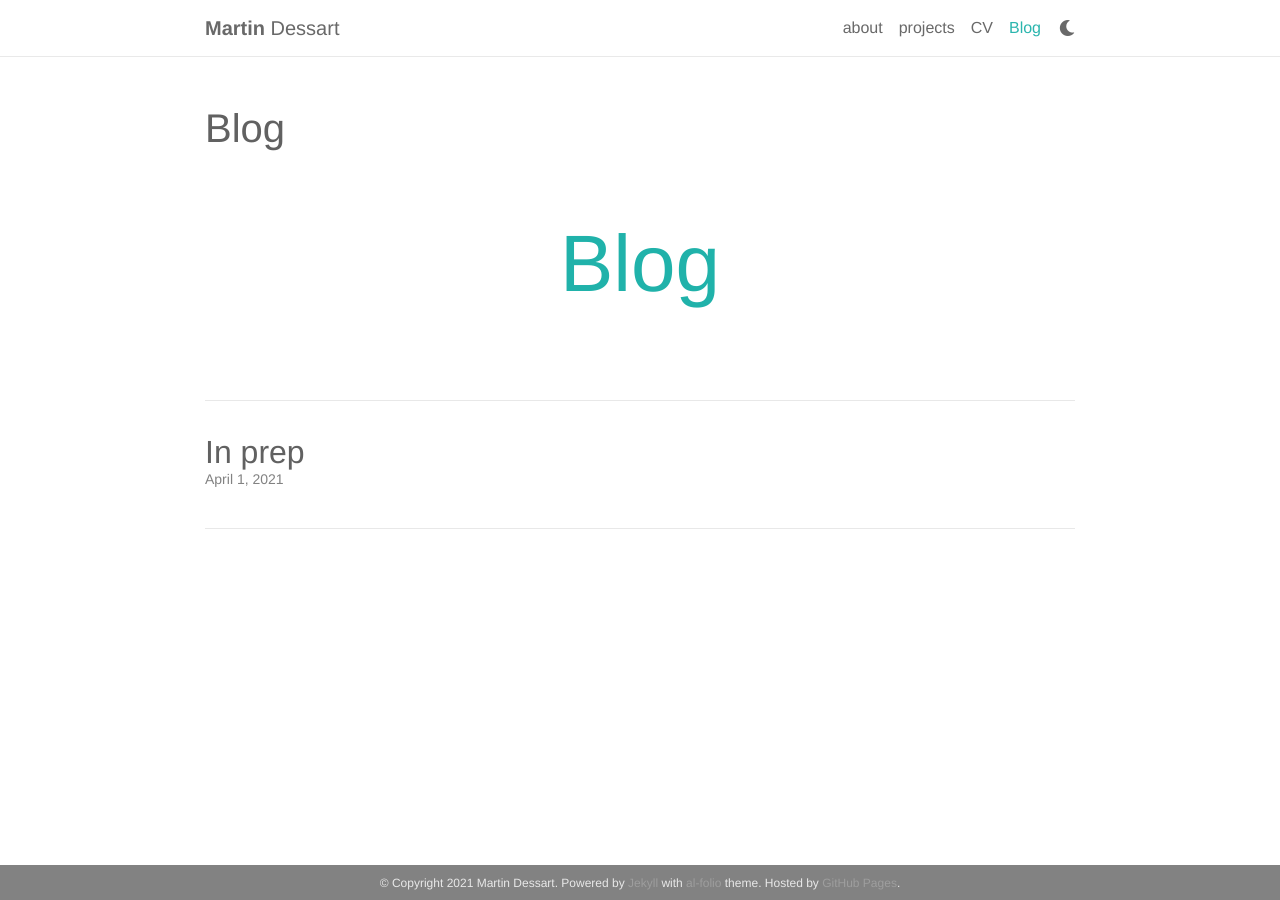
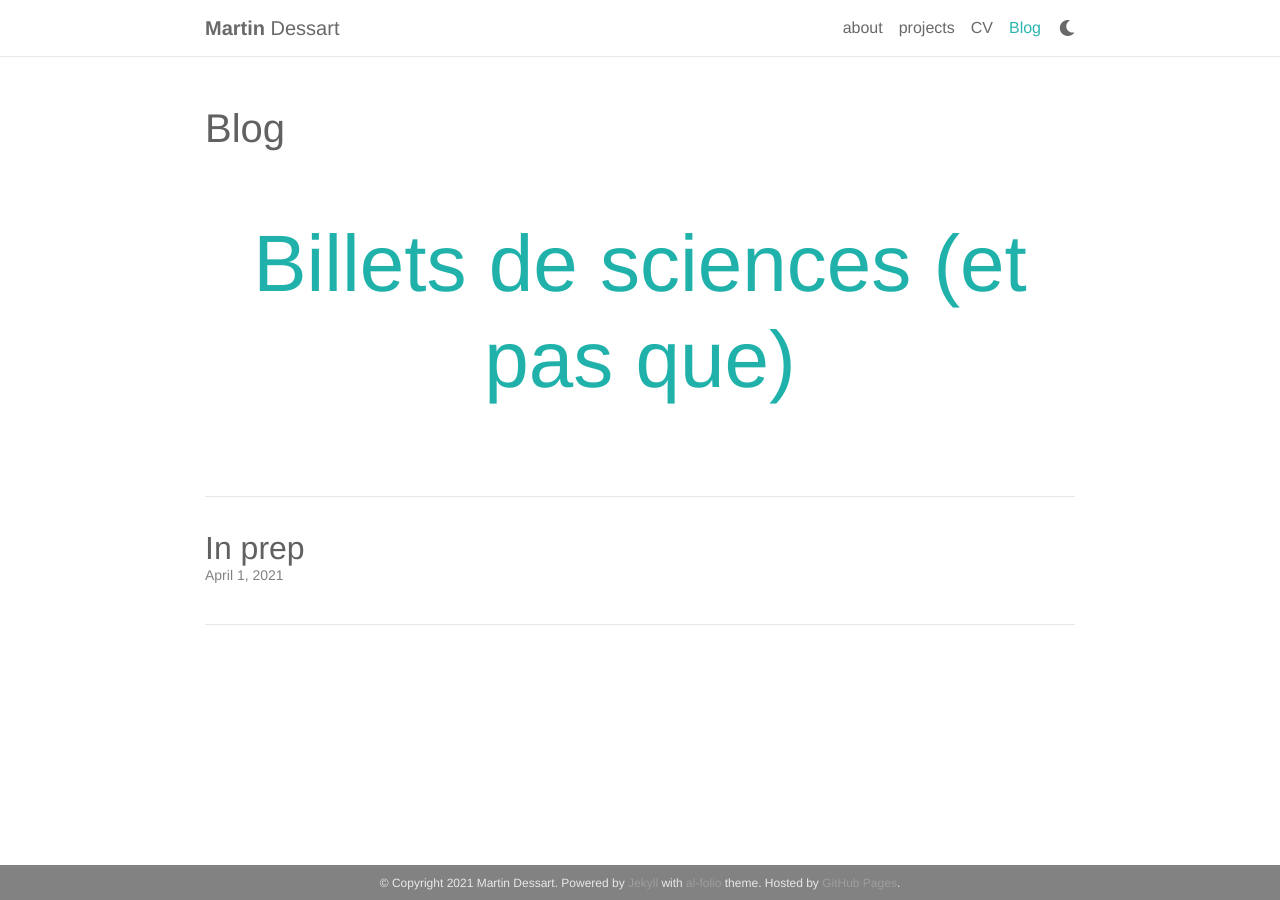
Before and after one commit to martindessart/martindessart.github.io, a Jekyll site: the page built from _pages/sciences.md, in a window 1280 px wide. Built offline with Jekyll 4.4.1, drawn with Linux system fonts in a browser that asks for light colours; nearby versions of some CDN libraries; a style sheet for code colours, icons or effects is not loaded.

Commit message:
solution

```diff
--- a/_pages/sciences.md
+++ b/_pages/sciences.md
@@ -9,7 +9,7 @@ order: 4
 
 <div class="post">
   <div class="header-bar">
-    <h1>Blog</h1>
+    <h1>Billets de sciences (et pas que)</h1>
   </div>
   <ul class="post-list">
   {% assign sorted_sciences = site.sciences | sort: "importance" %}
```
Also changed, not shown: 1 other file.
